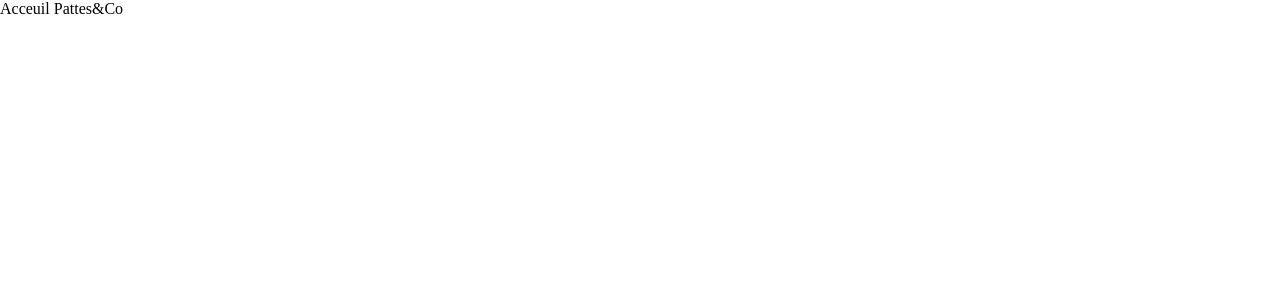
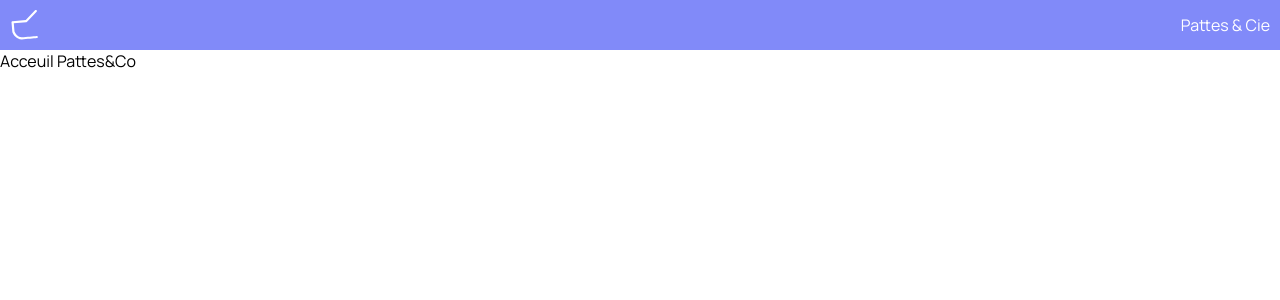
Before and after one commit to 2025-10-CDA-ECO-P6/nils-Patte-Cie, a Next.js app in the folder frontend/: page / in a window 1280 px wide. Shown: the top 300 px of the page. Built offline with nearby package versions, Linux system fonts and the light colour scheme.

Commit message:
Modifiy style + font

```diff
--- a/frontend/src/app/globals.css
+++ b/frontend/src/app/globals.css
@@ -13,7 +13,7 @@ body {
     min-height: 100vh;
     display: grid;
     grid-template-rows: auto 1fr auto;
-
+    padding-bottom: 80px;
 }
 
 
--- a/frontend/src/app/layout.js
+++ b/frontend/src/app/layout.js
@@ -1,15 +1,13 @@
-import { Geist, Geist_Mono } from "next/font/google";
+import { Geist, Geist_Mono, Manrope } from "next/font/google";
 import "./globals.css";
+import MobilNavbar from "@/Components/MobilNavbar/MobilNavbar";
+import Header from "@/Components/Header/Header";
 
-const geistSans = Geist({
-  variable: "--font-geist-sans",
-  subsets: ["latin"],
-});
 
-const geistMono = Geist_Mono({
-  variable: "--font-geist-mono",
-  subsets: ["latin"],
-});
+const manrope = Manrope({
+    subsets: ['latin'],
+    weight: ['400', '500', '600', '700'],
+})
 
 export const metadata = {
   title: "Create Next App",
@@ -19,8 +17,11 @@ export const metadata = {
 export default function RootLayout({ children }) {
   return (
     <html lang="en">
-      <body className={`${geistSans.variable} ${geistMono.variable}`}>
-        {children}
+      <body className={manrope.className}>
+      <Header/>
+      {children}
+       <MobilNavbar/>
+
       </body>
     </html>
   );
```
